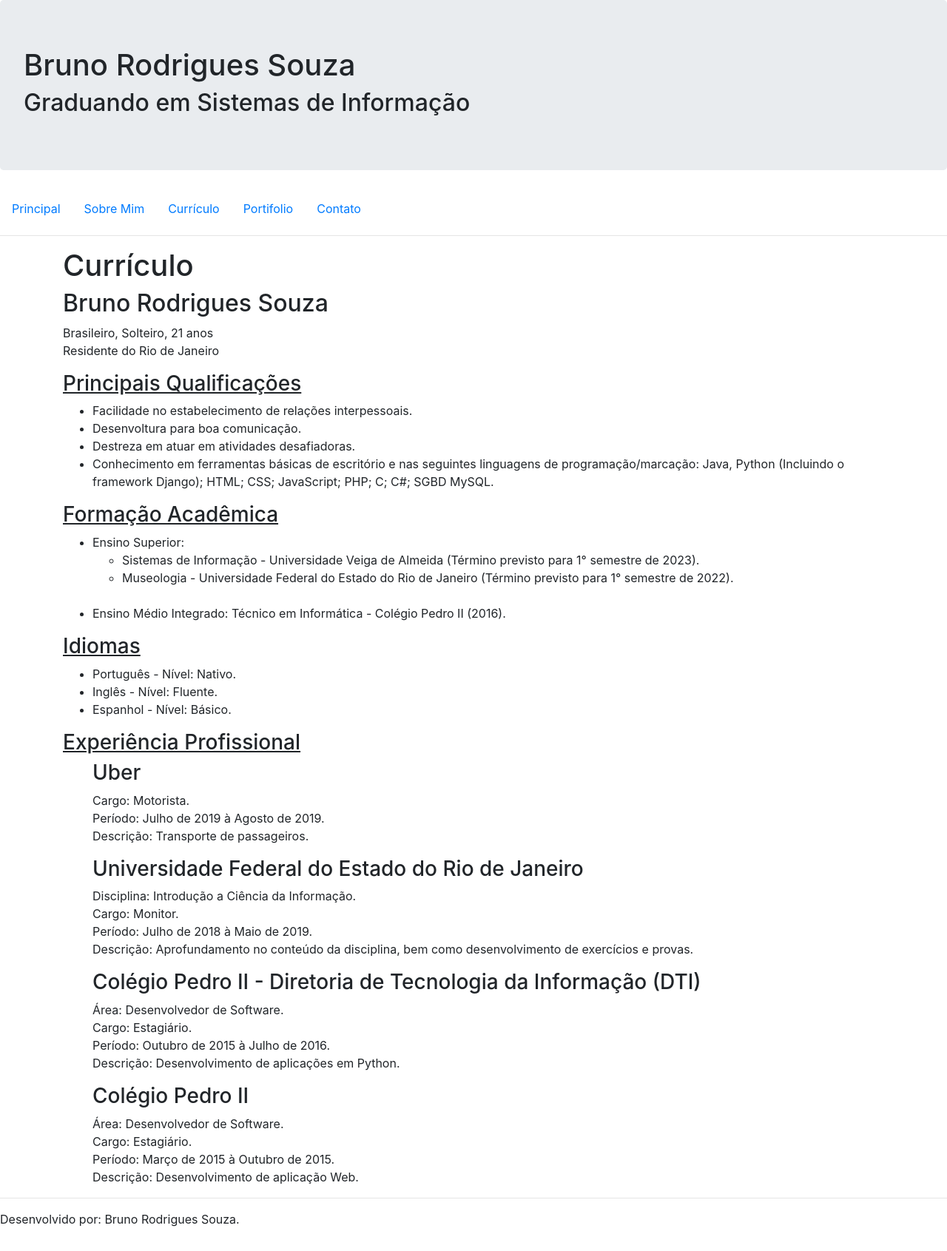
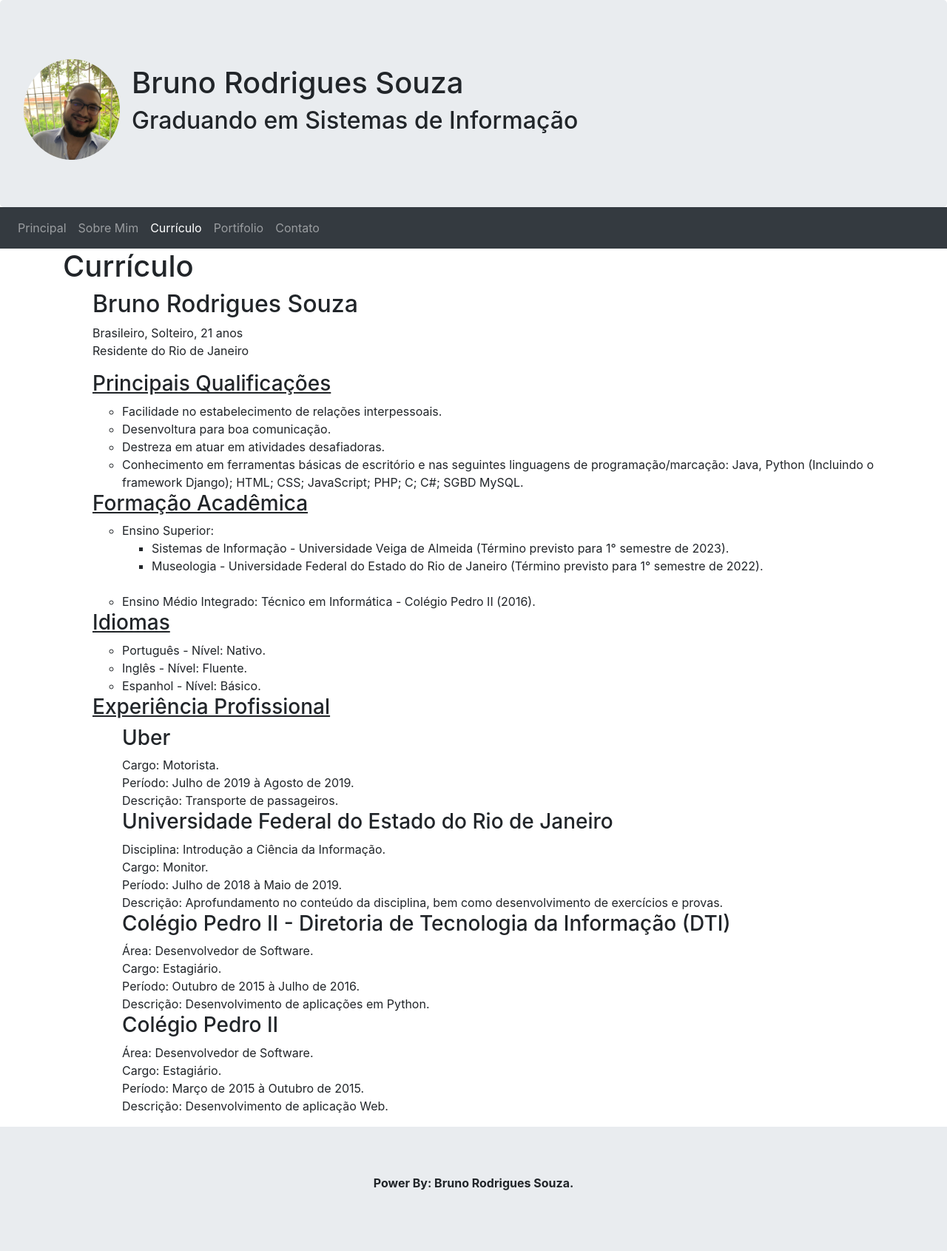
Before and after one commit to BrunoDwarf/brunorsouza, a plain HTML site: page html/curriculo.html in a window 1280 px wide. Shown: the whole page at 74% size. Drawn offline with nearby package versions, Linux system fonts and the light colour scheme.

Commit message:
Ultimas alterações e finalizações de projeto.

```diff
--- a/html/curriculo.html
+++ b/html/curriculo.html
@@ -6,29 +6,49 @@
 
     <title>Bruno Rodrigues Souza Currículo</title>
   </head>
+
   <body>
+    <header>
+      <!--Título-->
+      <div class="jumbotron" style="margin-bottom:0">
+        <div class="media">
+          <img src="../assets/eu1.jpeg" alt="Bruno R. Souza - Eu" class="mr-3 mt-3 rounded-circle" style="width:130px;">
 
-    <header>
-      <div class="jumbotron">
-        <!--Título-->
+          <div class="media-body">
+            <br>
             <h1>Bruno Rodrigues Souza</h1>
             <h2>Graduando em Sistemas de Informação</h2>
           </div>
+        </div>
+      </div>
+
       <!--Menu-->
-      <nav class="nav">
+      <nav class="navbar navbar-expand-sm bg-dark navbar-dark">
+        <ul class="navbar-nav">
+          <li class="nav-item">
             <a class="nav-link" href="../index.html">Principal</a>
+          </li>
+          <li class="nav-item">
             <a class="nav-link" href="sobre.html">Sobre Mim</a>
+          </li>
+          <li class="nav-item">
             <a class="nav-link active" href="curriculo.html">Currículo</a>
+          </li>
+          <li class="nav-item">
             <a class="nav-link" href="portifolio.html">Portifolio</a>
+          </li>
+          <li class="nav-item">
             <a class="nav-link" href="contato.html">Contato</a>
+          </li>
+        </ul>
       </nav>
-      <hr>
     </header>
 
     <div class="container">
-
       <h1>Currículo</h1>
 
+      <section>
+        <ul>
           <section id="Sobre">
             <h2>Bruno Rodrigues Souza</h3>
             <p>
@@ -111,11 +131,17 @@
               </ul>
             </section>
           </section>
+        </ul>
+      </section>
     </div>
 
-    <hr>
     <footer>
-      <p>Desenvolvido por: Bruno Rodrigues Souza.</p>
+      <div class="jumbotron jumbotron-fluid text-center" style="margin-bottom:0">
+        <p><b>Power By: Bruno Rodrigues Souza.</b></p>
+      </div>
     </footer>
+
+    <script src="js/jquery.min.js"></script>
+    <script src="js/bootstrap.bundle.min.js"></script>
   </body>
 </html>
```
Also changed, not shown: html/contato.html (+33 -7 lines), html/portifolio.html (+28 -8 lines), html/sobre.html (+82 -32 lines), index.html (+29 -10 lines). Lines whose indentation alone changed are shown as unchanged.
